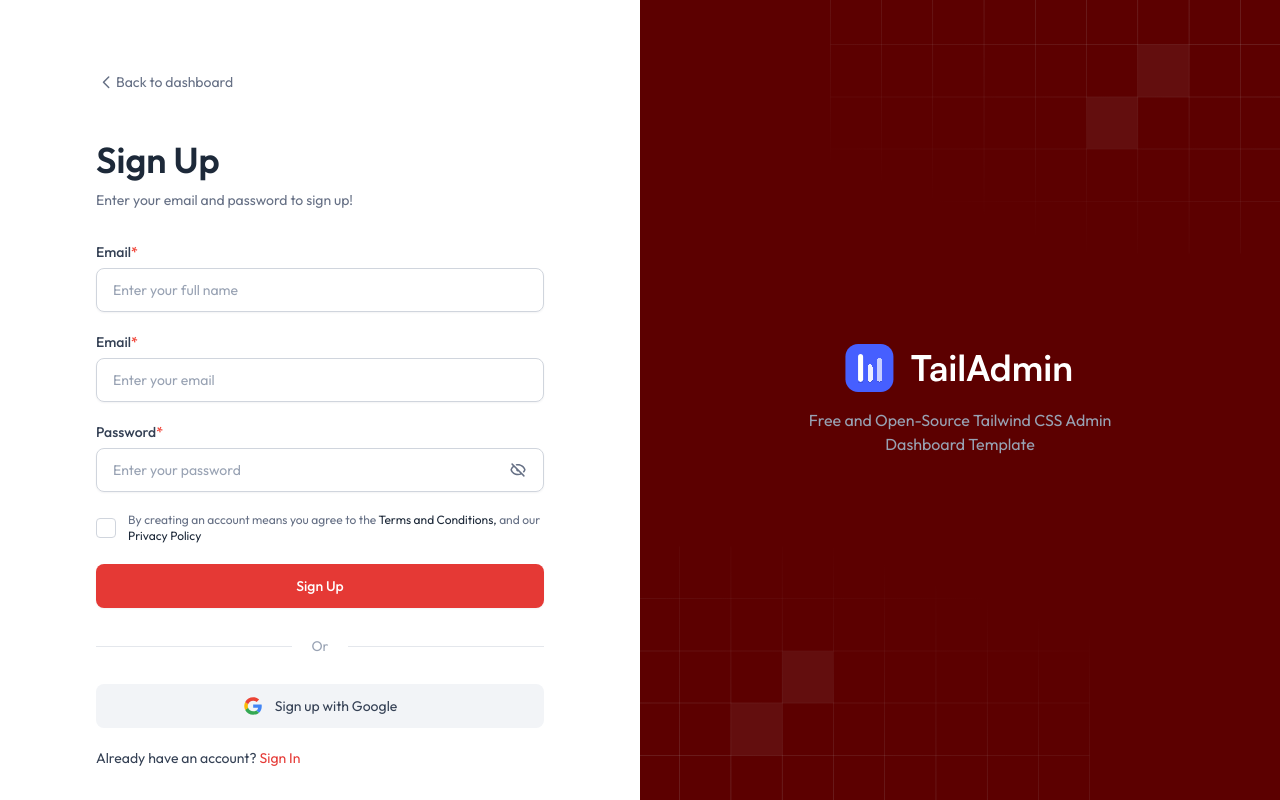
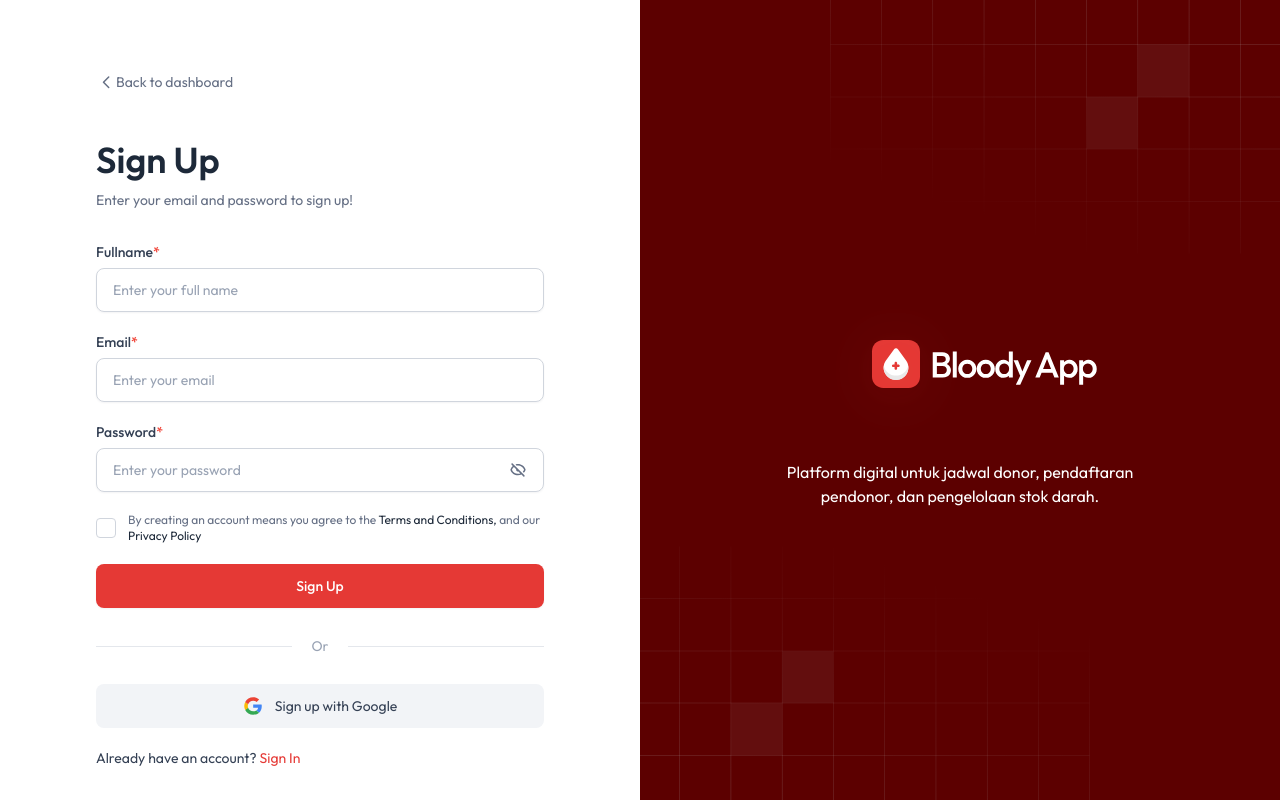
Before and after one commit to rizanurmaulana/bloody-app-web, a React (Vite) app: page /signup in a window 1280 px wide. Built offline with nearby package versions, Linux system fonts and the light colour scheme.

Commit message:
feat: update auth-logo and improve ui on signin and signup pages

```diff
--- a/index.html
+++ b/index.html
@@ -2,7 +2,7 @@
 <html lang="en">
   <head>
     <meta charset="UTF-8" />
-    <link rel="icon" type="image/svg+xml" href="/vite.svg" />
+    <link rel="icon" type="image/svg+xml" href="/logo/icon.svg" />
     <meta name="viewport" content="width=device-width, initial-scale=1.0" />
     <title>Bloody App</title>
   </head>
--- a/src/pages/AuthPages/SignIn.tsx
+++ b/src/pages/AuthPages/SignIn.tsx
@@ -13,12 +13,9 @@
   const [isChecked, setIsChecked] = useState(false);
   return (
     <>
-      <PageMeta
-        title='React.js SignIn Dashboard | TailAdmin - Next.js Admin Dashboard Template'
-        description='This is React.js SignIn Tables Dashboard page for TailAdmin - React.js Tailwind CSS Admin Dashboard Template'
-      />
-      <div className='relative flex w-full min-h-screen px-4 py-6 overflow-hidden bg-white z-1 dark:bg-gray-900 sm:p-0'>
-        <div className='flex flex-col flex-1 p-6 rounded-2xl sm:rounded-none sm:border-0 sm:p-8'>
+      <PageMeta title='Sign In' description='This is SignIn page' />
+      <div className='relative flex w-full h-screen px-4 py-6 overflow-hidden bg-white z-1 dark:bg-gray-900 sm:p-0'>
+        <div className='flex flex-col flex-1 p-6 rounded-2xl sm:rounded-none sm:border-0 sm:p-8 overflow-y-scroll no-scrollbar'>
           <div className='w-full max-w-md pt-10 mx-auto'>
             <Link
               to='/'
@@ -147,12 +144,13 @@
         <div className='relative items-center justify-center flex-1 hidden p-8 z-1 bg-brand-950 dark:bg-white/5 lg:flex'>
           {/* <!-- ===== Common Grid Shape Start ===== --> */}
           <GridShape />
-          <div className='flex flex-col items-center max-w-xs'>
-            <Link to='/' className='block mb-4'>
+          <div className='flex flex-col items-center max-w-sm'>
+            <Link to='/signin' className='block mb-4'>
               <img src='./images/logo/auth-logo.svg' alt='Logo' />
             </Link>
-            <p className='text-center text-gray-400 dark:text-white/60'>
-              Free and Open-Source Tailwind CSS Admin Dashboard Template
+            <p className='text-center text-white dark:text-white/60'>
+              Platform digital untuk jadwal donor, pendaftaran pendonor, dan
+              pengelolaan stok darah.
             </p>
           </div>
         </div>
--- a/src/pages/AuthPages/SignUp.tsx
+++ b/src/pages/AuthPages/SignUp.tsx
@@ -12,12 +12,9 @@
   const [isChecked, setIsChecked] = useState(false);
   return (
     <>
-      <PageMeta
-        title='React.js SignUp Dashboard | TailAdmin - Next.js Admin Dashboard Template'
-        description='This is React.js SignUp Tables Dashboard page for TailAdmin - React.js Tailwind CSS Admin Dashboard Template'
-      />
-      <div className='relative flex w-full min-h-screen overflow-hidden bg-white z-1 dark:bg-gray-900'>
-        <div className='flex flex-col flex-1 p-6 rounded-2xl sm:rounded-none sm:border-0 sm:p-8'>
+      <PageMeta title='Sign Up' description='This is SignUp page' />
+      <div className='relative flex w-full h-screen overflow-hidden bg-white z-1 dark:bg-gray-900'>
+        <div className='flex flex-col flex-1 p-6 rounded-2xl sm:rounded-none sm:border-0 sm:p-8 overflow-y-scroll no-scrollbar'>
           <div className='w-full max-w-md pt-5 mx-auto sm:py-10'>
             <Link
               to='/'
@@ -57,7 +54,7 @@
                   {/* <!-- Fullname --> */}
                   <div>
                     <Label>
-                      Email<span className='text-error-500'>*</span>
+                      Fullname<span className='text-error-500'>*</span>
                     </Label>
                     <Input
                       type='text'
@@ -184,12 +181,13 @@
           {/* <!-- ===== Common Grid Shape Start ===== --> */}
           <GridShape />
           {/* <!-- ===== Common Grid Shape End ===== --> */}
-          <div className='flex flex-col items-center max-w-xs'>
-            <Link to='index.html' className='block mb-4'>
+          <div className='flex flex-col items-center max-w-sm'>
+            <Link to='/signup' className='block mb-4'>
               <img src='./images/logo/auth-logo.svg' alt='Logo' />
             </Link>
-            <p className='text-center text-gray-400 dark:text-white/60'>
-              Free and Open-Source Tailwind CSS Admin Dashboard Template
+            <p className='text-center text-white dark:text-white/60'>
+              Platform digital untuk jadwal donor, pendaftaran pendonor, dan
+              pengelolaan stok darah.
             </p>
           </div>
         </div>
```
Also changed, not shown: public/images/logo/auth-logo.svg.
